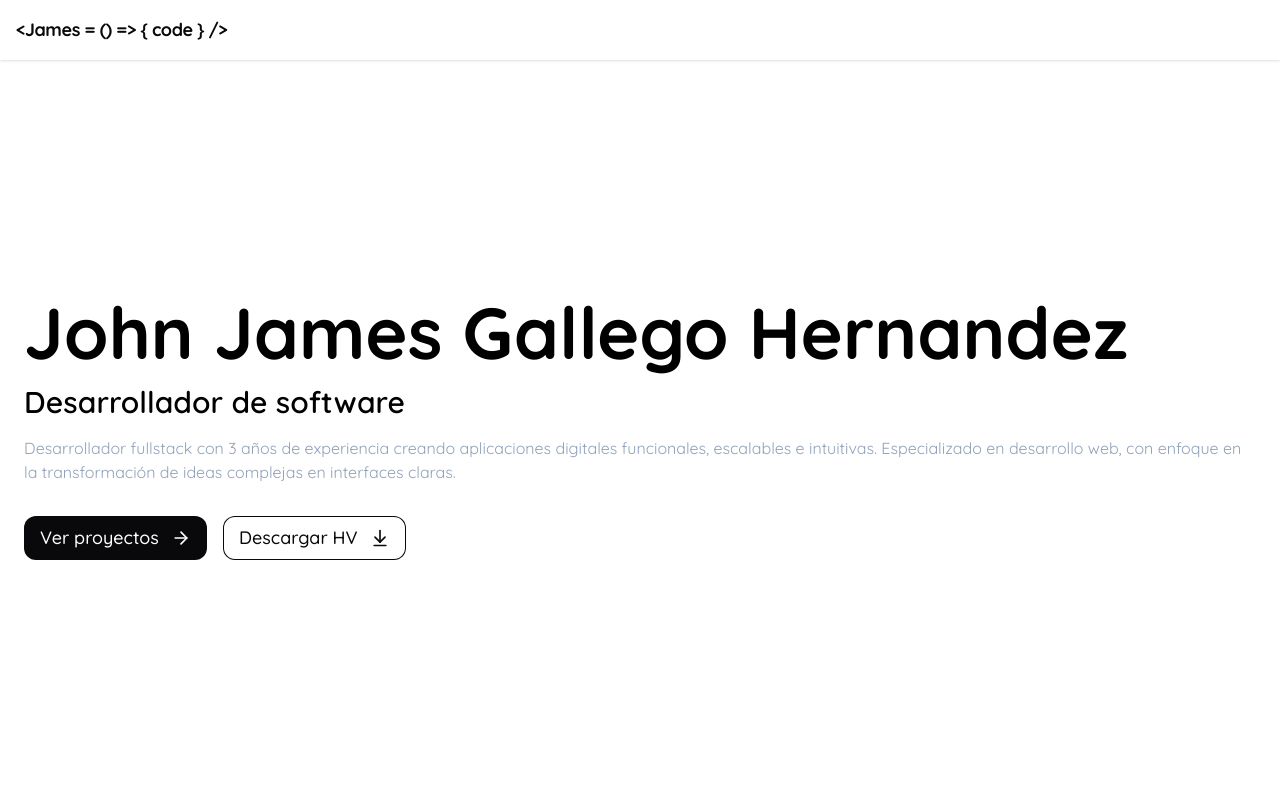
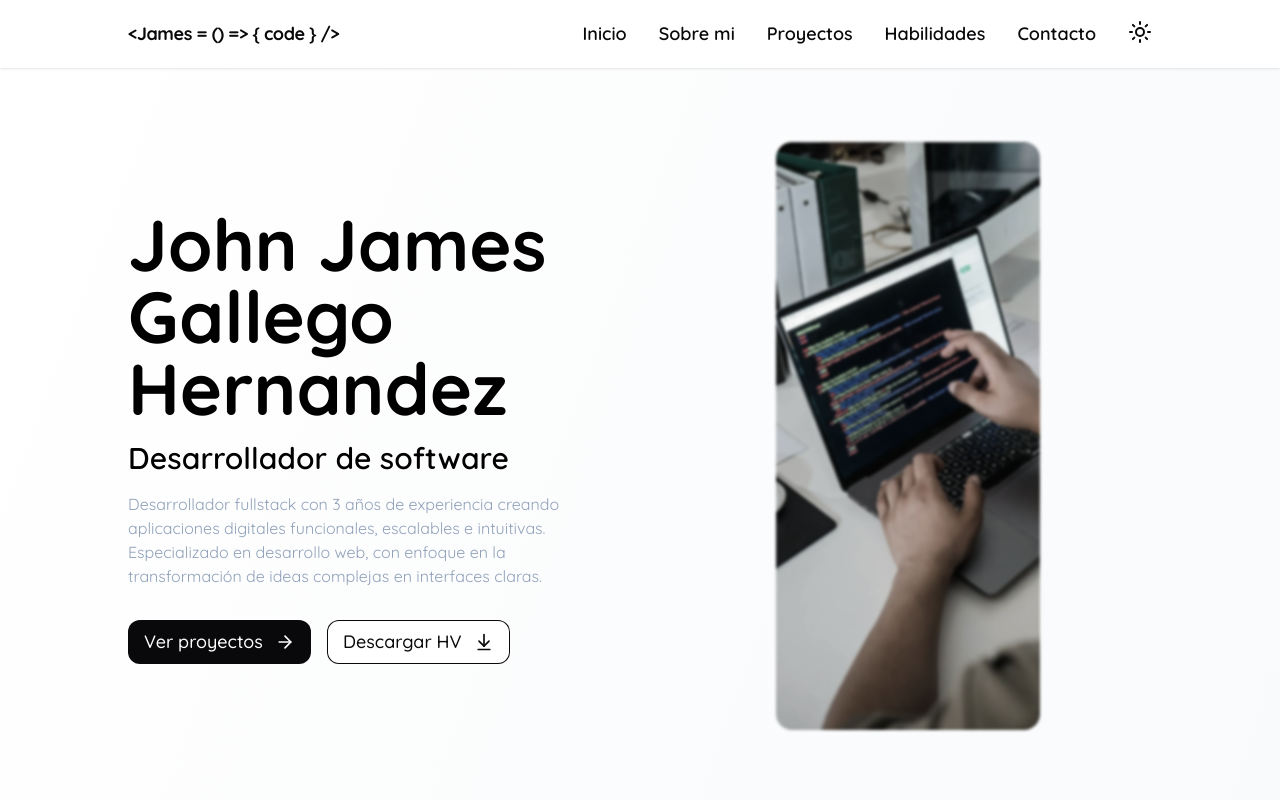
Before and after one commit to jamesgh1220/personal_cv, a Vue app: page / in a window 1280 px wide. Shown: the top 800 px of the page. Built offline with nearby package versions, Linux system fonts and the light colour scheme.

Commit message:
style: hero in lg

```diff
--- a/src/components/HeaderComponent.vue
+++ b/src/components/HeaderComponent.vue
@@ -1,7 +1,42 @@
 <template>
-  <header class="flex items-center justify-between text-black p-4 shadow-sm">
+  <header class="flex items-center justify-between text-black p-4 shadow-sm lg:px-32 lg:py-5">
     <side-menu />
-    <h1 class="hidden lg:block lg:text-lg lg:tracking-tight lg:font-extrabold lg:flex-1">{{ logo }}</h1>
+    <div class="hidden lg:flex lg:justify-between w-full gap-8">
+      <h1 class="lg:text-lg lg:tracking-tight lg:font-extrabold lg:flex-1">{{ logo }}</h1>
+      <ul
+      class="relative flex gap-8 text-body font-semibold
+        [&>li]:relative
+        [&>li]:cursor-pointer
+        [&>li]:overflow-hidden
+        [&>li]:z-10
+        [&>li:hover]:text-green
+        [&>li:hover]:transition-colors
+        [&>li:hover]:duration-200
+
+        /* ::before inicial */
+        [&>li::before]:content-['']
+        [&>li::before]:absolute
+        [&>li::before]:left-0
+        [&>li::before]:bottom-0
+        [&>li::before]:h-0.5
+        [&>li::before]:w-0
+        [&>li::before]:bg-green
+        [&>li::before]:transition-all
+        [&>li::before]:duration-300
+        [&>li::before]:z-0
+
+        /* ::before en hover (ancho completo) */
+        [&>li:hover::before]:w-full
+      "
+    >
+        <li>Inicio</li>
+        <li>Sobre mi</li>
+        <li>Proyectos</li>
+        <li>Habilidades</li>
+        <li>Contacto</li>
+      </ul>
+      <svg xmlns="http://www.w3.org/2000/svg" width="24" height="24" viewBox="0 0 24 24" fill="none" stroke="currentColor" stroke-width="2" stroke-linecap="round" stroke-linejoin="round" class="lucide lucide-sun-icon lucide-sun cursor-pointer transition-all duration-200 hover:text-green hover:scale-110"><circle cx="12" cy="12" r="4"/><path d="M12 2v2"/><path d="M12 20v2"/><path d="m4.93 4.93 1.41 1.41"/><path d="m17.66 17.66 1.41 1.41"/><path d="M2 12h2"/><path d="M20 12h2"/><path d="m6.34 17.66-1.41 1.41"/><path d="m19.07 4.93-1.41 1.41"/></svg>
+    </div>
   </header>
 </template>
 
--- a/src/components/hero/HeroPage.vue
+++ b/src/components/hero/HeroPage.vue
@@ -1,5 +1,6 @@
 <template>
-  <section class="full-h-menu-mobile flex flex-col gap-8 justify-center">
+  <section class="full-h-menu-mobile grid lg:grid-cols-2 lg:place-items-center lg:gap-12">
+    <div class="flex flex-col gap-8 justify-center">
       <div class="space-y-4">
         <h1 class="text-hero">John James Gallego Hernandez</h1>
         <p class="text-subtitle">Desarrollador de software</p>
@@ -21,6 +22,10 @@
           :icon="ArrowDownToLine"
           @click="downloadCv"
         />
+      </div>
+    </div>
+    <div class="hidden lg:flex lg:items-center lg:h-full lg:w-full">
+      <div class="bg-green-300 h-4/5 w-full mx-28 bg-[url('/assets/hero-image.webp')] bg-cover bg-center rounded-2xl blur-[1.5px] saturate-50"></div>
     </div>
   </section>
 </template>
--- a/src/views/MainView.vue
+++ b/src/views/MainView.vue
@@ -1,7 +1,7 @@
 <template>
   <div class="min-h-screen flex flex-col bg-white dark:bg-black">
     <HeaderComponent />
-    <main class="flex-1 px-6">
+    <main class="flex-1 px-6 bg-gradient-to-br from-white/20 via-background to-slate-300/20 lg:px-32">
       <HeroPage />
       <AboutComponent />
       <HabilitiesComponent />
```
Also changed, not shown: public/assets/hero-image.webp (added). Lines whose indentation alone changed are shown as unchanged.
